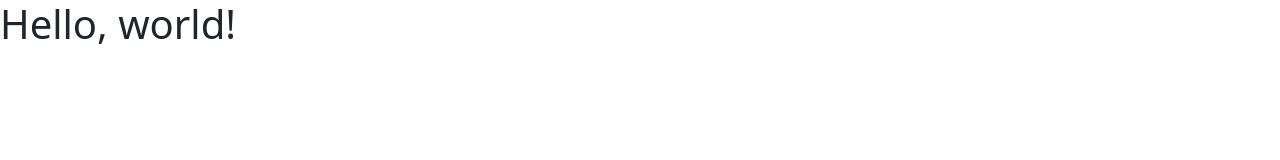
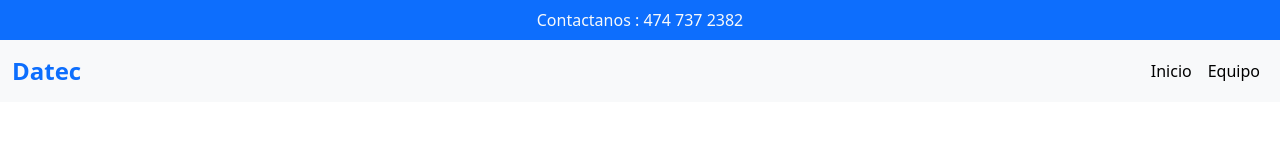
Before and after one commit to Spo0ka/Datec, a plain HTML site: page index.html in a window 1280 px wide. Drawn offline with nearby package versions, Linux system fonts and the light colour scheme.

Commit message:
Agregando Navegacion

```diff
--- a/index.html
+++ b/index.html
@@ -3,12 +3,39 @@
   <head>
     <meta charset="utf-8">
     <meta name="viewport" content="width=device-width, initial-scale=1">
-    <title>Ey</title>
+    <title>Datec</title>
     <link href="https://cdn.jsdelivr.net/npm/bootstrap@5.3.2/dist/css/bootstrap.min.css" rel="stylesheet" integrity="sha384-T3c6CoIi6uLrA9TneNEoa7RxnatzjcDSCmG1MXxSR1GAsXEV/Dwwykc2MPK8M2HN" crossorigin="anonymous">
     <link rel="stylesheet" href="./css/style.css">
   </head>
   <body>
-    <h1>Hello, world!</h1>
+  <!-- encabezado -->
+    <header class="container-fluid bg-primary d-flex justify-content-center">
+        <p class="text-light mb-0 p-2 fs-6">Contactanos :  474 737 2382</p>
+    </header>
+   <!-- navegacion -->
+   <nav class="navbar navbar-expand-lg bg-body-tertiary sticky-top">
+    <div class="container-fluid">
+      <a class="navbar-brand" href="#"><span class="text-primary fs-4 fw-bold">Datec</span></a>
+      <button class="navbar-toggler" type="button" data-bs-toggle="collapse" data-bs-target="#navbarSupportedContent" aria-controls="navbarSupportedContent" aria-expanded="false" aria-label="Toggle navigation">
+        <span class="navbar-toggler-icon"></span>
+      </button>
+      <div class="collapse navbar-collapse" id="navbarSupportedContent">
+        <ul class="navbar-nav ms-auto mb-2 mb-lg-0">
+          <li class="nav-item">
+            <a class="nav-link active" aria-current="page" href="index.html">Inicio</a>
+          </li>
+
+          <li class="nav-item">
+            <a class="nav-link active" aria-current="page" href="Equipo.html">Equipo</a>
+          </li>
+        </ul>
+
+      </div>
+    </div>
+  </nav>
+
+
+
     <script src="https://cdn.jsdelivr.net/npm/bootstrap@5.3.2/dist/js/bootstrap.bundle.min.js" integrity="sha384-C6RzsynM9kWDrMNeT87bh95OGNyZPhcTNXj1NW7RuBCsyN/o0jlpcV8Qyq46cDfL" crossorigin="anonymous"></script>
     <script src="./js/snippets.js"></script>
   </body>
--- a/js/snippets.js
+++ b/js/snippets.js
@@ -0,0 +1 @@
+//lola la trailera
```
